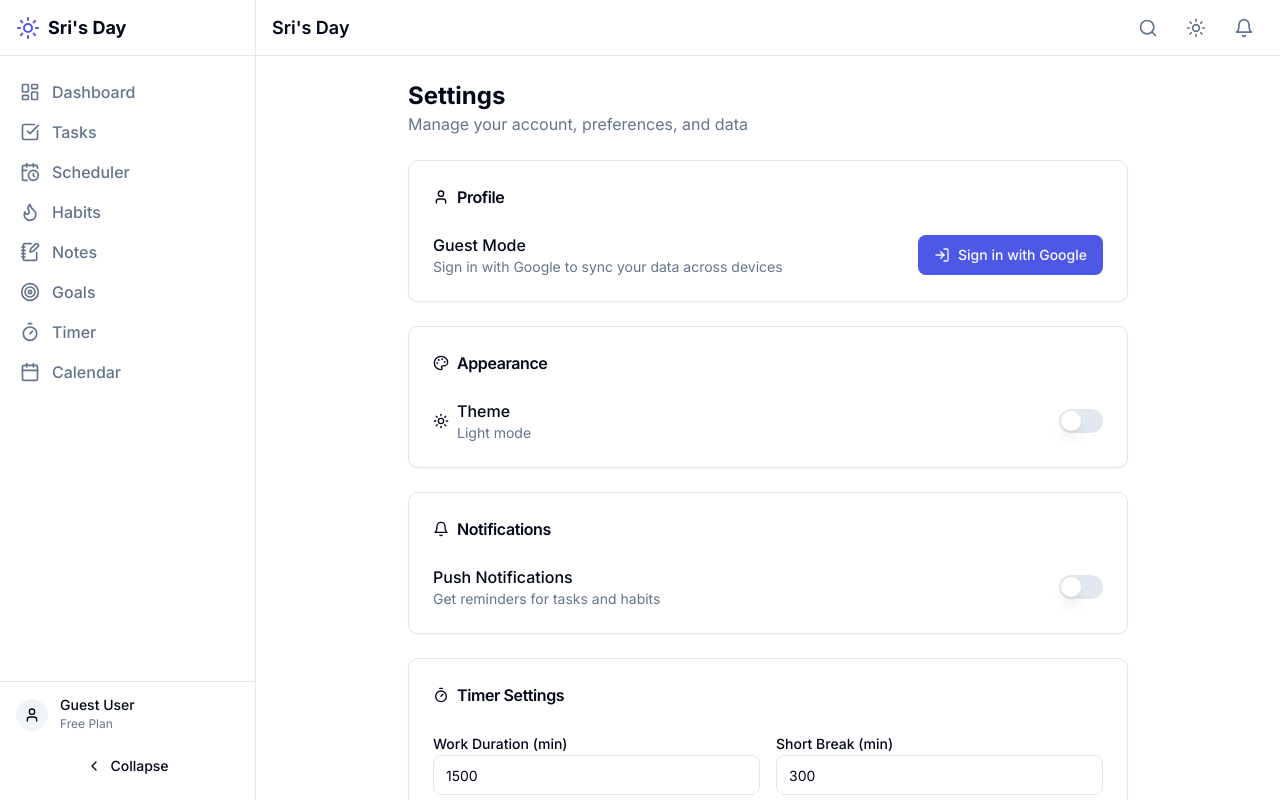
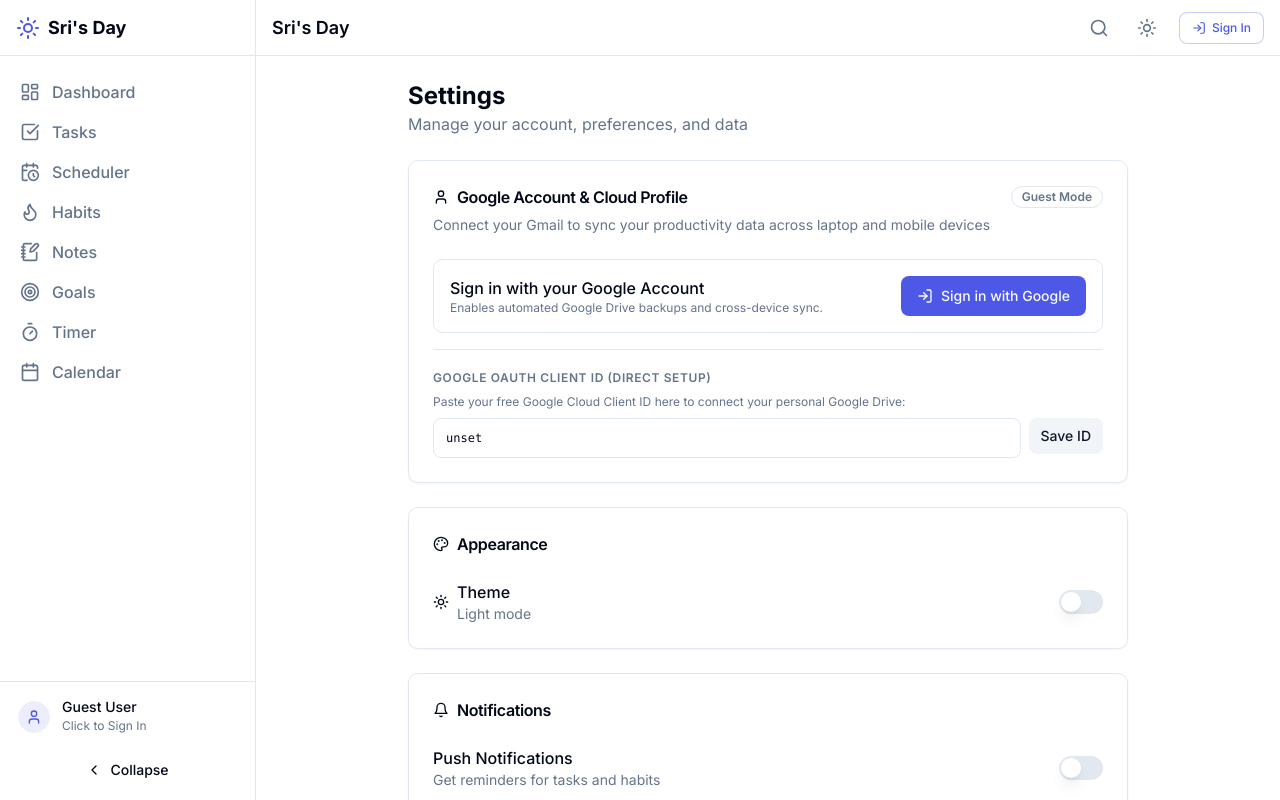
Before and after one commit to srimanivenkat/sris-day, a Next.js app: page /settings in a window 1280 px wide. Built offline with nearby package versions, Linux system fonts and the light colour scheme; no server answers.

Commit message:
Add visible Sign In button in Header and Sidebar, and direct Client ID configuration in Settings

```diff
--- a/src/app/settings/page.tsx
+++ b/src/app/settings/page.tsx
@@ -5,7 +5,7 @@
 // ============================================
 // App settings: profile, theme, notifications, data management, sync
 
-import { useState, useRef } from 'react';
+import { useState, useRef, useEffect } from 'react';
 import { motion } from 'framer-motion';
 import {
   User,
@@ -39,6 +39,7 @@ import { useTimerStore } from '@/stores/timer-store';
 import { exportAsJSON, exportTasksAsCSV, importFromJSON } from '@/lib/export';
 import { APP_NAME, APP_VERSION } from '@/lib/constants';
 import { db } from '@/lib/db';
+import { getGoogleClientId, setGoogleClientId } from '@/lib/google-auth';
 
 export default function SettingsPage() {
   const { theme, setTheme } = useUIStore();
@@ -48,7 +49,20 @@ export default function SettingsPage() {
 
   const [exportStatus, setExportStatus] = useState<string | null>(null);
   const [importStatus, setImportStatus] = useState<string | null>(null);
+  const [clientIdInput, setClientIdInput] = useState('');
+  const [clientIdSaved, setClientIdSaved] = useState(false);
   const fileInputRef = useRef<HTMLInputElement>(null);
+
+  useEffect(() => {
+    const saved = getGoogleClientId();
+    if (saved) setClientIdInput(saved);
+  }, []);
+
+  const handleSaveClientId = () => {
+    setGoogleClientId(clientIdInput);
+    setClientIdSaved(true);
+    setTimeout(() => setClientIdSaved(false), 3000);
+  };
 
   const handleExportJSON = async () => {
     try {
@@ -121,55 +135,105 @@ export default function SettingsPage() {
         </p>
       </div>
 
-      {/* Profile Section */}
+      {/* Google Account & Cloud Profile */}
       <Card>
         <CardHeader>
-          <CardTitle className="flex items-center gap-2 text-base">
-            <User className="h-4 w-4" />
-            Profile
-          </CardTitle>
+          <div className="flex items-center justify-between">
+            <CardTitle className="flex items-center gap-2 text-base">
+              <User className="h-4 w-4" />
+              Google Account & Cloud Profile
+            </CardTitle>
+            {user ? (
+              <Badge variant="outline" className="bg-green-500/10 text-green-600 border-green-500/20">
+                Connected
+              </Badge>
+            ) : (
+              <Badge variant="outline" className="text-muted-foreground">
+                Guest Mode
+              </Badge>
+            )}
+          </div>
+          <CardDescription>
+            Connect your Gmail to sync your productivity data across laptop and mobile devices
+          </CardDescription>
         </CardHeader>
-        <CardContent>
-          {isGuest || !user ? (
-            <div className="flex items-center justify-between">
-              <div>
-                <p className="font-medium">Guest Mode</p>
-                <p className="text-sm text-muted-foreground">
-                  Sign in with Google to sync your data across devices
-                </p>
-              </div>
-              <Button onClick={signInWithGoogle}>
-                <LogIn className="h-4 w-4 mr-2" />
-                Sign in with Google
-              </Button>
-            </div>
-          ) : (
-            <div className="flex items-center justify-between">
+        <CardContent className="space-y-4">
+          {user ? (
+            <div className="flex items-center justify-between p-3 rounded-lg border bg-accent/20">
               <div className="flex items-center gap-3">
-                {user?.picture && (
+                {user.picture ? (
                   <img
                     src={user.picture}
                     alt={user.name}
-                    className="w-10 h-10 rounded-full"
+                    className="w-11 h-11 rounded-full ring-2 ring-primary/20"
                   />
+                ) : (
+                  <div className="w-11 h-11 rounded-full bg-primary/10 flex items-center justify-center font-bold text-primary">
+                    {user.name?.charAt(0) || 'U'}
+                  </div>
                 )}
                 <div>
-                  <p className="font-medium">{user?.name}</p>
-                  <p className="text-sm text-muted-foreground">{user?.email}</p>
+                  <p className="font-semibold text-base">{user.name}</p>
+                  <p className="text-sm text-muted-foreground">{user.email}</p>
                 </div>
               </div>
-              <Button variant="outline" onClick={signOut}>
+              <Button variant="outline" size="sm" onClick={signOut}>
                 <LogOut className="h-4 w-4 mr-2" />
                 Sign Out
               </Button>
             </div>
+          ) : (
+            <div className="p-4 rounded-lg border bg-card space-y-3">
+              <div className="flex flex-col sm:flex-row sm:items-center justify-between gap-3">
+                <div>
+                  <p className="font-medium">Sign in with your Google Account</p>
+                  <p className="text-xs text-muted-foreground">
+                    Enables automated Google Drive backups and cross-device sync.
+                  </p>
+                </div>
+                <Button onClick={signInWithGoogle} className="gap-2 shrink-0">
+                  <LogIn className="h-4 w-4" />
+                  Sign in with Google
+                </Button>
+              </div>
+            </div>
           )}
+
           {authError && (
-            <div className="flex items-center gap-2 text-sm text-destructive mt-3 p-2 bg-destructive/10 rounded-md">
+            <div className="flex items-center gap-2 text-sm text-destructive p-3 bg-destructive/10 rounded-md border border-destructive/20">
               <AlertCircle className="h-4 w-4 shrink-0" />
               <span>{authError}</span>
             </div>
           )}
+
+          <Separator />
+
+          {/* Google Client ID Configurator */}
+          <div className="space-y-2 pt-1">
+            <div className="flex items-center justify-between">
+              <Label htmlFor="clientId" className="text-xs font-semibold text-muted-foreground uppercase tracking-wider">
+                Google OAuth Client ID (Direct Setup)
+              </Label>
+              {clientIdSaved && (
+                <span className="text-xs text-green-600 font-medium">✓ Client ID Saved</span>
+              )}
+            </div>
+            <p className="text-xs text-muted-foreground">
+              Paste your free Google Cloud Client ID here to connect your personal Google Drive:
+            </p>
+            <div className="flex gap-2">
+              <Input
+                id="clientId"
+                placeholder="e.g. 123456789-abcdefgh.apps.googleusercontent.com"
+                value={clientIdInput}
+                onChange={(e) => setClientIdInput(e.target.value)}
+                className="font-mono text-xs"
+              />
+              <Button variant="secondary" size="sm" onClick={handleSaveClientId} className="shrink-0">
+                Save ID
+              </Button>
+            </div>
+          </div>
         </CardContent>
       </Card>
 
--- a/src/components/layout/header.tsx
+++ b/src/components/layout/header.tsx
@@ -1,37 +1,110 @@
 'use client';
 
-import { usePathname } from 'next/navigation';
-import { Search, Bell, Menu } from 'lucide-react';
+import { usePathname, useRouter } from 'next/navigation';
+import { Search, Bell, Menu, Cloud, LogIn, LogOut, Upload, Download, Settings, User } from 'lucide-react';
 import { NAV_ITEMS } from '@/lib/constants';
 import { Button } from '@/components/ui/button';
 import ThemeToggle from './theme-toggle';
 import { useUIStore } from '@/stores/ui-store';
+import { useAuthStore } from '@/stores/auth-store';
+import { useSyncStore } from '@/stores/sync-store';
+import { Avatar, AvatarFallback, AvatarImage } from '@/components/ui/avatar';
+import {
+  DropdownMenu,
+  DropdownMenuContent,
+  DropdownMenuItem,
+  DropdownMenuLabel,
+  DropdownMenuSeparator,
+  DropdownMenuTrigger,
+} from '@/components/ui/dropdown-menu';
 
 export default function Header() {
   const pathname = usePathname();
+  const router = useRouter();
   const setIsSearchOpen = useUIStore((state) => state.setIsSearchOpen);
+  const { user, isGuest, signInWithGoogle, signOut } = useAuthStore();
+  const { syncToGoogleDrive, syncFromGoogleDrive, isSyncing } = useSyncStore();
 
   // Find current route label
   const currentItem = NAV_ITEMS.find(item => item.href === pathname);
   const title = currentItem ? currentItem.label : 'Sri\'s Day';
 
+  const handleSignIn = async () => {
+    try {
+      await signInWithGoogle();
+    } catch {
+      router.push('/settings');
+    }
+  };
+
   return (
     <header className="h-14 border-b bg-background/95 backdrop-blur supports-[backdrop-filter]:bg-background/60 flex items-center justify-between px-4 sticky top-0 z-30">
       <div className="flex items-center gap-2">
-        <Button variant="ghost" size="icon" className="md:hidden">
+        <Button variant="ghost" size="icon" className="md:hidden" onClick={() => router.push('/settings')}>
           <Menu className="h-5 w-5" />
         </Button>
         <h1 className="font-semibold text-lg">{title}</h1>
       </div>
 
       <div className="flex items-center gap-2">
-        <Button variant="ghost" size="icon" onClick={() => setIsSearchOpen(true)}>
+        <Button variant="ghost" size="icon" onClick={() => setIsSearchOpen(true)} title="Search (Ctrl+K)">
           <Search className="h-5 w-5 text-muted-foreground" />
         </Button>
         <ThemeToggle />
-        <Button variant="ghost" size="icon">
-          <Bell className="h-5 w-5 text-muted-foreground" />
-        </Button>
+
+        {/* User Account / Google Sign-in Dropdown */}
+        {user ? (
+          <DropdownMenu>
+            <DropdownMenuTrigger asChild>
+              <Button variant="ghost" size="icon" className="rounded-full h-8 w-8 ml-1 p-0 ring-1 ring-primary/20">
+                <Avatar className="h-8 w-8">
+                  {user.picture ? (
+                    <AvatarImage src={user.picture} alt={user.name} />
+                  ) : null}
+                  <AvatarFallback className="text-xs bg-primary/10 text-primary font-bold">
+                    {user.name ? user.name.charAt(0).toUpperCase() : 'U'}
+                  </AvatarFallback>
+                </Avatar>
+              </Button>
+            </DropdownMenuTrigger>
+            <DropdownMenuContent align="end" className="w-56">
+              <DropdownMenuLabel className="font-normal">
+                <div className="flex flex-col space-y-1">
+                  <p className="text-sm font-medium leading-none">{user.name}</p>
+                  <p className="text-xs leading-none text-muted-foreground truncate">{user.email}</p>
+                </div>
+              </DropdownMenuLabel>
+              <DropdownMenuSeparator />
+              <DropdownMenuItem onClick={syncToGoogleDrive} disabled={isSyncing} className="cursor-pointer">
+                <Upload className="mr-2 h-4 w-4 text-blue-500" />
+                <span>{isSyncing ? 'Syncing...' : 'Backup to Google Drive'}</span>
+              </DropdownMenuItem>
+              <DropdownMenuItem onClick={syncFromGoogleDrive} disabled={isSyncing} className="cursor-pointer">
+                <Download className="mr-2 h-4 w-4 text-green-500" />
+                <span>Restore from Drive</span>
+              </DropdownMenuItem>
+              <DropdownMenuSeparator />
+              <DropdownMenuItem onClick={() => router.push('/settings')} className="cursor-pointer">
+                <Settings className="mr-2 h-4 w-4" />
+                <span>Settings</span>
+              </DropdownMenuItem>
+              <DropdownMenuItem onClick={signOut} className="cursor-pointer text-destructive focus:text-destructive">
+                <LogOut className="mr-2 h-4 w-4" />
+                <span>Sign Out</span>
+              </DropdownMenuItem>
+            </DropdownMenuContent>
+          </DropdownMenu>
+        ) : (
+          <Button
+            variant="outline"
+            size="sm"
+            onClick={handleSignIn}
+            className="h-8 gap-1.5 ml-1 text-xs border-primary/30 text-primary hover:bg-primary/10"
+          >
+            <LogIn className="h-3.5 w-3.5" />
+            <span className="hidden sm:inline">Sign In</span>
+          </Button>
+        )}
       </div>
     </header>
   );
--- a/src/components/layout/sidebar.tsx
+++ b/src/components/layout/sidebar.tsx
@@ -13,6 +13,7 @@ import { NAV_ITEMS } from '@/lib/constants';
 import { cn } from '@/lib/utils';
 import { Button } from '@/components/ui/button';
 import { Avatar, AvatarFallback } from '@/components/ui/avatar';
+import { useAuthStore } from '@/stores/auth-store';
 
 const iconMap: Record<string, any> = {
   'layout-dashboard': LayoutDashboard,
@@ -30,6 +31,7 @@ const iconMap: Record<string, any> = {
 export default function Sidebar() {
   const [collapsed, setCollapsed] = useState(false);
   const pathname = usePathname();
+  const { user } = useAuthStore();
 
   return (
     <motion.aside
@@ -76,18 +78,28 @@ export default function Sidebar() {
         })}
       </div>
 
-      <div className="p-4 border-t flex flex-col gap-4">
-        <div className="flex items-center gap-3">
+      <div className="p-3 border-t flex flex-col gap-3">
+        <Link href="/settings" className="flex items-center gap-3 p-1.5 rounded-lg hover:bg-accent/50 transition-colors">
           <Avatar className="h-8 w-8 shrink-0">
-            <AvatarFallback><User className="h-4 w-4" /></AvatarFallback>
+            {user?.picture ? (
+              <img src={user.picture} alt={user.name} className="h-full w-full object-cover rounded-full" />
+            ) : (
+              <AvatarFallback className="text-xs bg-primary/10 text-primary font-bold">
+                {user?.name ? user.name.charAt(0).toUpperCase() : <User className="h-4 w-4" />}
+              </AvatarFallback>
+            )}
           </Avatar>
           {!collapsed && (
-            <div className="flex flex-col overflow-hidden">
-              <span className="text-sm font-medium leading-none truncate">Guest User</span>
-              <span className="text-xs text-muted-foreground mt-1 truncate">Free Plan</span>
+            <div className="flex flex-col overflow-hidden min-w-0">
+              <span className="text-sm font-medium leading-none truncate">
+                {user ? user.name : 'Guest User'}
+              </span>
+              <span className="text-xs text-muted-foreground mt-1 truncate">
+                {user ? user.email : 'Click to Sign In'}
+              </span>
             </div>
           )}
-        </div>
+        </Link>
         <Button
           variant="ghost"
           size="sm"
--- a/src/lib/google-auth.ts
+++ b/src/lib/google-auth.ts
@@ -14,6 +14,10 @@ const GAPI_SCRIPT = 'https://apis.google.com/js/api.js';
 /** Load an external script dynamically */
 function loadScript(src: string): Promise<void> {
   return new Promise((resolve, reject) => {
+    if (typeof document === 'undefined') {
+      resolve();
+      return;
+    }
     if (document.querySelector(`script[src="${src}"]`)) {
       resolve();
       return;
@@ -28,35 +32,62 @@ function loadScript(src: string): Promise<void> {
   });
 }
 
-const GOOGLE_CLIENT_ID = process.env.NEXT_PUBLIC_GOOGLE_CLIENT_ID || '1064811829288-qss7tmnvc352cdomc4cf156064dl9b2g.apps.googleusercontent.com';
+/** Get configured Google Client ID from localStorage or environment */
+export function getGoogleClientId(): string | null {
+  if (typeof window !== 'undefined') {
+    const custom = localStorage.getItem('sris_day_google_client_id');
+    if (custom && custom.trim().length > 0) return custom.trim();
+  }
+  const envId = process.env.NEXT_PUBLIC_GOOGLE_CLIENT_ID;
+  if (envId && envId !== 'your-google-client-id-here.apps.googleusercontent.com' && envId.trim().length > 0) {
+    return envId.trim();
+  }
+  return null;
+}
+
+/** Save Google Client ID to localStorage */
+export function setGoogleClientId(id: string): void {
+  if (typeof window !== 'undefined') {
+    if (id && id.trim().length > 0) {
+      localStorage.setItem('sris_day_google_client_id', id.trim());
+    } else {
+      localStorage.removeItem('sris_day_google_client_id');
+    }
+  }
+}
 
 /** Initialize Google Identity Services */
 export async function initGoogleAuth(): Promise<void> {
-  if (!GOOGLE_CLIENT_ID || GOOGLE_CLIENT_ID === 'your-google-client-id-here.apps.googleusercontent.com') {
-    console.warn('Google Client ID not configured. Running in guest mode.');
-    return;
-  }
+  if (typeof window === 'undefined') return;
 
   try {
     await loadScript(GIS_SCRIPT);
     await loadScript(GAPI_SCRIPT);
   } catch (error) {
-    console.error('Failed to load Google scripts:', error);
+    console.warn('Google scripts notice:', error);
   }
 }
 
 /** Sign in with Google and return user profile */
-export function signInWithGoogle(): Promise<UserProfile> {
+export async function signInWithGoogle(): Promise<UserProfile> {
+  const clientId = getGoogleClientId();
+  if (!clientId) {
+    throw new Error('Google Client ID is not configured. Please paste your Google Client ID in Settings first.');
+  }
+
+  await initGoogleAuth();
+
   return new Promise((resolve, reject) => {
-    if (!GOOGLE_CLIENT_ID || GOOGLE_CLIENT_ID === 'your-google-client-id-here.apps.googleusercontent.com') {
-      reject(new Error('Google Client ID not configured'));
-      return;
-    }
-
     try {
       // @ts-expect-error - google global from GIS script
+      if (typeof google === 'undefined' || !google?.accounts?.oauth2) {
+        reject(new Error('Google Identity Services library could not be loaded. Please check your internet connection.'));
+        return;
+      }
+
+      // @ts-expect-error - google global from GIS script
       const client = google.accounts.oauth2.initTokenClient({
-        client_id: GOOGLE_CLIENT_ID,
+        client_id: clientId,
         scope: 'https://www.googleapis.com/auth/drive.appdata https://www.googleapis.com/auth/calendar https://www.googleapis.com/auth/userinfo.profile https://www.googleapis.com/auth/userinfo.email',
         callback: async (tokenResponse: { access_token: string; error?: string }) => {
           if (tokenResponse.error) {
@@ -99,10 +130,13 @@ export function signInWithGoogle(): Promise<UserProfile> {
 /** Sign out and clear tokens */
 export function signOutGoogle(): void {
   const token = localStorage.getItem('google_access_token');
-  if (token) {
+  if (token && typeof window !== 'undefined') {
     try {
       // @ts-expect-error - google global from GIS script
-      google.accounts.oauth2.revoke(token);
+      if (typeof google !== 'undefined' && google?.accounts?.oauth2?.revoke) {
+        // @ts-expect-error - google global from GIS script
+        google.accounts.oauth2.revoke(token);
+      }
     } catch {
       // Ignore revoke errors
     }
@@ -113,11 +147,13 @@ export function signOutGoogle(): void {
 
 /** Get saved access token */
 export function getAccessToken(): string | null {
+  if (typeof window === 'undefined') return null;
   return localStorage.getItem('google_access_token');
 }
 
 /** Get saved user profile */
 export function getSavedProfile(): UserProfile | null {
+  if (typeof window === 'undefined') return null;
   const saved = localStorage.getItem('user_profile');
   if (saved) {
     try {
```
